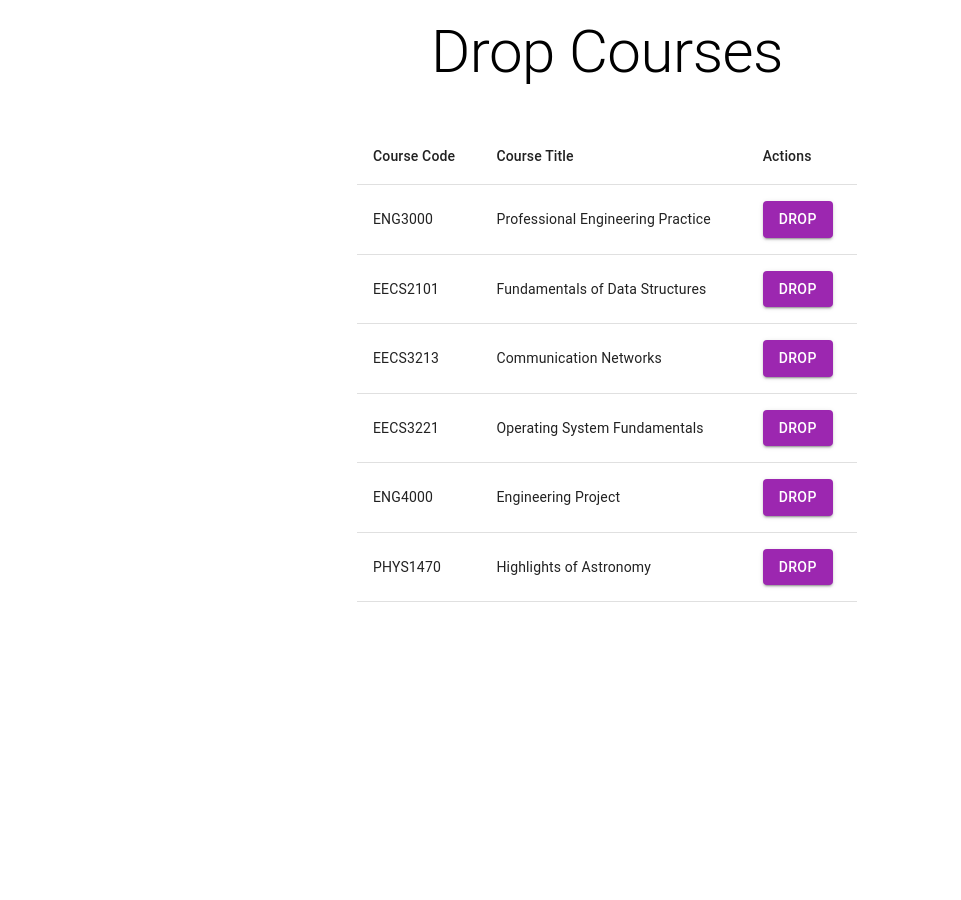
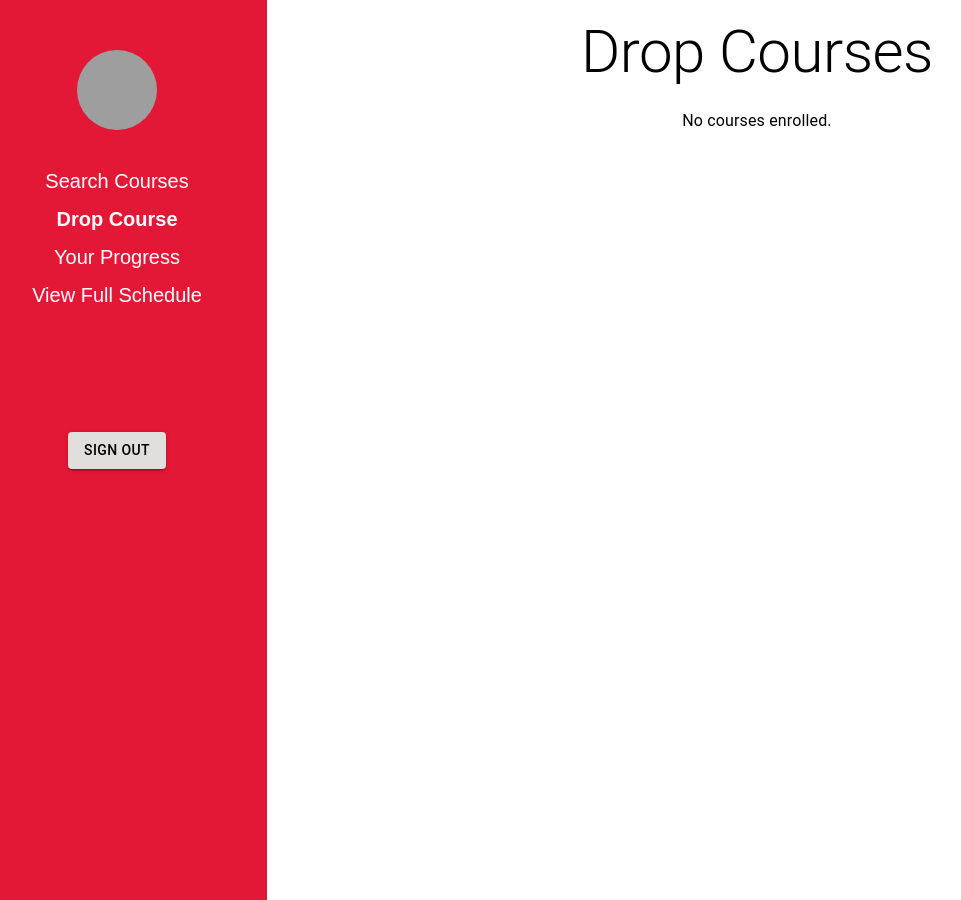
Before and after one commit to hvpham-yorku/Group8_YUPlanner, a React (Create React App) app in the folder frontend/yuplanner/: page /student-profile/drop-course in a window 1280 px wide. Shown: the whole page, without its empty margins (33-994 px from the left). Before the commit the page ends 800 px from the top, so only its background shows below. Built offline with nearby package versions, Linux system fonts and the light colour scheme; grey boxes are pictures that could not be loaded.

Commit message:
Revert "Progress bar and Debug"
This reverts commit d7f4cdbe7eb3266a81001ccde71d7523b19c52e1.

```diff
--- a/frontend/yuplanner/src/App.js
+++ b/frontend/yuplanner/src/App.js
@@ -9,19 +9,18 @@ import ProfessorProfile from './pages/ProfessorProfile';
 import SearchCourses from './pages/SearchCourses';
 import DropCourse from './pages/DropCourse';
 import YourProgress from './pages/YourProgress';
+import ManageCourses from './pages/ManageCourses';
+import EditProfessorProfile from './pages/EditProfessorProfile';
+import StudentsReviews from './pages/StudentsReviews';
+import AdvisorProfile from './pages/AdvisorProfile';
+import AdvisorViewCourses from './pages/AdvisorViewCourses';
+import AdvisorViewStudents from './pages/AdvisorViewStudents';
 import ViewFullSchedule from './pages/ViewFullSchedule';
 import CourseDetails from './pages/CourseDetails';
 
 function App() {
   // State to manage enrolled courses
-  const [enrolledCourses, setEnrolledCourses] = useState([
-    { id: 1, coursecode: 'ENG3000', coursename: 'Professional Engineering Practice', dept: 'ENG' },
-    { id: 2, coursecode: 'EECS2101', coursename: 'Fundamentals of Data Structures', dept: 'EECS' },
-    { id: 3, coursecode: 'EECS3213', coursename: 'Communication Networks', dept: 'EECS' },
-    { id: 4, coursecode: 'EECS3221', coursename: 'Operating System Fundamentals', dept: 'EECS' },
-    { id: 5, coursecode: 'ENG4000', coursename: 'Engineering Project', dept: 'ENG' },
-    { id: 6, coursecode: 'PHYS1470', coursename: 'Highlights of Astronomy', dept: 'PHYS' },
-  ]);
+  const [enrolledCourses, setEnrolledCourses] = useState([]);
 
   return (
     <UserProvider>
@@ -29,9 +28,36 @@ function App() {
         <div className="App">
           <Routes>
             <Route path="/" element={<Navigate to="/login" />} />
-            <Route path="/login" element={<Login />} />
-            <Route path="/signup" element={<Signup />} />
-            <Route path="/professor-profile" element={<ProfessorProfile />} />
+
+
+            <Route path="/edit-professor-profile" element={<EditProfessorProfile />} />
+            //<Route path="/login" element={<Login/>} />
+
+            <Route path="/manage-courses" element={<ManageCourses />} /> {/* Correctly reference ManageCourses */}
+
+            <Route path="/students-reviews" element={<StudentsReviews/>}>
+            </Route>
+
+            <Route path="/login" element={<Login/>} />
+
+
+            <Route path="/signup" element={<Signup/>}>
+            </Route>
+
+            <Route path="/professor-profile" element={<ProfessorProfile />}>
+            </Route>
+
+            <Route path="/advisor-profile" element={<AdvisorProfile />}> </Route>
+            <Route path="/advisor-profile/view-courses" element={<AdvisorViewCourses />} />
+            <Route path="/advisor-profile/view-students" element={<AdvisorViewStudents />} />
+
+            //<Route path="/student-profile" element={<StudentProfile />}></Route>
+            //<Route path="/student-profile/search-courses" element={<SearchCourses />} />
+            //<Route path="/student-profile/drop-course" element={<DropCourse />} />
+
+            //<Route path="/login" element={<Login />} />
+            //<Route path="/signup" element={<Signup />} />
+            //<Route path="/professor-profile" element={<ProfessorProfile />} />
             <Route path="/student-profile" element={<StudentProfile />} />
             <Route
               path="/student-profile/search-courses"
@@ -51,14 +77,7 @@ function App() {
                 />
               }
             />
-            <Route
-              path="/student-profile/your-progress"
-              element={
-                <YourProgress
-                  enrolledCourses={enrolledCourses}
-                />
-              }
-            />
+            <Route path="/student-profile/your-progress" element={<YourProgress />} />
             <Route
               path="/student-profile/view-schedule"
               element={
@@ -67,6 +86,7 @@ function App() {
                 />
               }
             />
+
             <Route path="/student-profile/course-details/:id" element={<CourseDetails />} />
           </Routes>
         </div>
--- a/frontend/yuplanner/src/pages/DropCourse.js
+++ b/frontend/yuplanner/src/pages/DropCourse.js
@@ -1,52 +1,47 @@
 import React from 'react';
 import { Box, Typography, Table, TableBody, TableCell, TableContainer, TableHead, TableRow, Button } from '@mui/material';
+import Sidebar from '../components/Sidebar';
 
-function DropCourses({ enrolledCourses, setEnrolledCourses }) {
-    const handleDrop = (course) => {
-        // Filter out the course to drop
-        const updatedCourses = enrolledCourses.filter(enrolled => enrolled.id !== course.id);
-        setEnrolledCourses(updatedCourses);
-        alert(`Dropped ${course.coursename}`);
+const DropCourse = ({ enrolledCourses = [], setEnrolledCourses }) => {
+    const dropCourse = (courseId) => {
+        // Remove the course with the specified id from the enrolledCourses
+        setEnrolledCourses(enrolledCourses.filter(course => course.id !== courseId));
     };
 
     return (
-        <Box sx={{ padding: 2 }}>
-            <Typography variant="h2" gutterBottom sx={{ marginBottom: 5 }}>
+        <Box sx={{ display: 'flex' }}>
+            <Sidebar />
+            <Box sx={{ flex: 1, padding: 2 }}>
+                <Typography variant="h2" gutterBottom>
                     Drop Courses
                 </Typography>
-
-            {enrolledCourses.length > 0 ? (
+                {Array.isArray(enrolledCourses) && enrolledCourses.length === 0 ? (
+                    <Typography>No courses enrolled.</Typography>
+                ) : (
                     <TableContainer sx={{ marginTop: 2, width: '500px', marginX: 'auto' }}>
                         <Table>
                             <TableHead>
                                 <TableRow>
-                                <TableCell>Course Code</TableCell>
-                                <TableCell>Course Title</TableCell>
-                                <TableCell>Actions</TableCell>
+                                    <TableCell>Course Name</TableCell>
+                                    <TableCell>Action</TableCell>
                                 </TableRow>
                             </TableHead>
                             <TableBody>
-                            {enrolledCourses.map((course) => (
+                                {Array.isArray(enrolledCourses) && enrolledCourses.map((course) => (
                                     <TableRow key={course.id}>
-                                    <TableCell>{course.coursecode}</TableCell>
-                                    <TableCell>{course.coursename}</TableCell>
+                                        <TableCell>{course.name}</TableCell>
                                         <TableCell>
-                                        <Button variant="contained" color="secondary" onClick={() => handleDrop(course)}>
-                                            Drop
-                                        </Button>
+                                            <Button onClick={() => dropCourse(course.id)}>Drop</Button>
                                         </TableCell>
                                     </TableRow>
                                 ))}
                             </TableBody>
                         </Table>
                     </TableContainer>
-            ) : (
-                <Typography variant="body1" color="textSecondary" sx={{ marginTop: 2 }}>
-                    No courses enrolled.
-                </Typography>
                 )}
             </Box>
+        </Box>
     );
-}
+};
 
-export default DropCourses;
+export default DropCourse;
--- a/frontend/yuplanner/src/pages/SearchCourses.js
+++ b/frontend/yuplanner/src/pages/SearchCourses.js
@@ -10,45 +10,57 @@ function SearchCourses({ enrolledCourses, setEnrolledCourses }) {
     const [filteredCourses, setFilteredCourses] = useState([]);
     const [courses, setCourses] = useState([]);
 
-    // Hardcoded sample courses
-    const sampleCourses = [
-        { id: 1, coursecode: 'ENG3000', coursename: 'Professional Engineering Practice', dept: 'ENG' },
-        { id: 2, coursecode: 'EECS2101', coursename: 'Fundamentals of Data Structures', dept: 'EECS' },
-        { id: 3, coursecode: 'EECS3213', coursename: 'Communication Networks', dept: 'EECS' },
-        { id: 4, coursecode: 'EECS3221', coursename: 'Operating System Fundamentals', dept: 'EECS' },
-        { id: 5, coursecode: 'ENG4000', coursename: 'Engineering Project', dept: 'ENG' },
-        { id: 6, coursecode: 'PHYS1470', coursename: 'Highlights of Astronomy', dept: 'PHYS' },
-    ];
-
     useEffect(() => {
-        // Set hardcoded courses instead of fetching from the API
-        setCourses(sampleCourses);
-        setFilteredCourses(sampleCourses); // Show all courses initially
+        fetch("http://localhost:8080/course/getAll")
+            .then((response) => {
+                if (!response.ok) {
+                    throw new Error(`HTTP error! Status: ${response.status}`);
+                }
+                return response.json();
+            })
+            .then((data) => {
+                console.log("Fetched courses:", data);
+                setCourses(data);
+                setFilteredCourses(data);
+            })
+            .catch((error) => console.error("Error fetching courses:", error));
     }, []);
 
-    // Update filtered courses based on department and search query
-    useEffect(() => {
-        let filtered = courses;
+    const handleDepartmentChange = (event) => {
+        const selectedDepartment = event.target.value;
+        setDepartment(selectedDepartment);
+        setSearchQuery('');
+        const departmentCourses = courses.filter((course) => course.dept === selectedDepartment);
+        setFilteredCourses(departmentCourses);
+    };
 
-        // Filter by department if selected
-        if (dept) {
-            filtered = filtered.filter((course) => course.dept === dept);
-        }
+    const handleSearchChange = (event) => {
+        const query = event.target.value;
+        setSearchQuery(query);
 
-        // Filter by search query
-        if (searchQuery) {
-            filtered = filtered.filter((course) => {
+        const departmentCourses = courses.filter((course) => course.dept === dept);
+        setFilteredCourses(
+            departmentCourses.filter((course) => {
                 const courseCode = course.coursecode ? String(course.coursecode).toLowerCase() : "";
                 const courseName = course.coursename ? course.coursename.toLowerCase() : "";
                 return (
-                    courseCode.includes(searchQuery.toLowerCase()) ||
-                    courseName.includes(searchQuery.toLowerCase())
+                    courseCode.includes(query.toLowerCase()) ||
+                    courseName.includes(query.toLowerCase())
                 );
-            });
+            })
+        );
+    };
+
+    const handleSessionChange = (event) => {
+        setSession(event.target.value);
+    };
+
+    useEffect(() => {
+        if (dept) {
+            const departmentCourses = courses.filter((course) => course.dept === dept);
+            setFilteredCourses(departmentCourses);
         }
-
-        setFilteredCourses(filtered);
-    }, [dept, searchQuery, courses]);
+    }, [dept, courses]);
 
     const handleEnroll = (course) => {
         if (!enrolledCourses.some(enrolled => enrolled.id === course.id)) {
@@ -73,14 +85,14 @@ function SearchCourses({ enrolledCourses, setEnrolledCourses }) {
                     <Box sx={{ display: 'flex', gap: 2 }}>
                         <FormControl fullWidth>
                             <InputLabel>Session</InputLabel>
-                            <Select value={session} onChange={(e) => setSession(e.target.value)} label="Session" sx={{ width: '200px' }}>
+                            <Select value={session} onChange={handleSessionChange} label="Session" sx={{ width: '200px' }}>
                                 <MenuItem value="FW2025">FW2025</MenuItem>
                                 <MenuItem value="FW2024">FW2024</MenuItem>
                             </Select>
                         </FormControl>
                         <FormControl fullWidth>
                             <InputLabel>Department</InputLabel>
-                            <Select value={dept} onChange={(e) => setDepartment(e.target.value)} label="Department" sx={{ width: '200px' }}>
+                            <Select value={dept} onChange={handleDepartmentChange} label="Department" sx={{ width: '200px' }}>
                                 <MenuItem value="ENG">ENG</MenuItem>
                                 <MenuItem value="EECS">EECS</MenuItem>
                                 <MenuItem value="PHIL">PHIL</MenuItem>
@@ -88,9 +100,9 @@ function SearchCourses({ enrolledCourses, setEnrolledCourses }) {
                         </FormControl>
                     </Box>
 
-                    <TextField label="Search Course" variant="outlined" fullWidth value={searchQuery} onChange={(e) => setSearchQuery(e.target.value)} sx={{ width: '500px' }} />
+                    <TextField label="Search Course" variant="outlined" fullWidth value={searchQuery} onChange={handleSearchChange} sx={{ width: '500px' }} />
 
-                    {filteredCourses.length > 0 ? (
+                    {filteredCourses.length > 0 && (
                         <TableContainer sx={{ marginTop: 2, width: '500px', marginX: 'auto' }}>
                             <Table>
                                 <TableHead>
@@ -117,7 +129,9 @@ function SearchCourses({ enrolledCourses, setEnrolledCourses }) {
                                 </TableBody>
                             </Table>
                         </TableContainer>
-                    ) : (
+                    )}
+
+                    {filteredCourses.length === 0 && searchQuery && (
                         <Typography variant="body1" color="textSecondary" sx={{ marginTop: 2 }}>
                             No courses found
                         </Typography>
--- a/frontend/yuplanner/src/pages/YourProgress.js
+++ /dev/null
@@ -1,71 +0,0 @@
-import React from 'react';
-import { Box, Typography, LinearProgress, Table, TableBody, TableCell, TableContainer, TableHead, TableRow, Paper } from '@mui/material';
-import Sidebar from '../components/Sidebar';
-
-function YourProgress({ enrolledCourses }) {
-  // Mock progress data for demonstration
-  const mockProgressData = {
-    ENG3000: 70,
-    EECS2101: 50,
-    EECS3213: 90,
-    EECS3221: 100,
-    ENG4000: 10,
-    PHYS1470: 35
-
-  };
-
-
-  return (
-    <Box sx={{ display: 'flex' }}>
-      <Sidebar />
-      <Box sx={{ flex: 1, padding: 2 }}>
-        <Typography variant="h2" gutterBottom>
-          Your Progress
-        </Typography>
-        <Typography variant="body1" gutterBottom>
-          Below is the progress for each of your enrolled courses:
-        </Typography>
-
-        {enrolledCourses.length > 0 ? (
-          <TableContainer component={Paper} sx={{ marginTop: 2 }}>
-            <Table>
-              <TableHead>
-                <TableRow>
-                  <TableCell>Course Code</TableCell>
-                  <TableCell>Course Title</TableCell>
-                  <TableCell>Progress</TableCell>
-                </TableRow>
-              </TableHead>
-              <TableBody>
-                {enrolledCourses.map((course) => (
-                  <TableRow key={course.id}>
-                    <TableCell>{course.coursecode}</TableCell>
-                    <TableCell>{course.coursename}</TableCell>
-                    <TableCell>
-                      <Box sx={{ display: 'flex', alignItems: 'center', gap: 2 }}>
-                        <LinearProgress
-                          variant="determinate"
-                          value={mockProgressData[course.coursecode] || 0}
-                          sx={{ flex: 1 }}
-                        />
-                        <Typography variant="body2">
-                          {mockProgressData[course.coursecode] || 0}%
-                        </Typography>
-                      </Box>
-                    </TableCell>
-                  </TableRow>
-                ))}
-              </TableBody>
-            </Table>
-          </TableContainer>
-        ) : (
-          <Typography variant="body1" color="textSecondary" sx={{ marginTop: 2 }}>
-            You are not enrolled in any courses yet.
-          </Typography>
-        )}
-      </Box>
-    </Box>
-  );
-}
-
-export default YourProgress;
```
Lines whose indentation alone changed are shown as unchanged.
